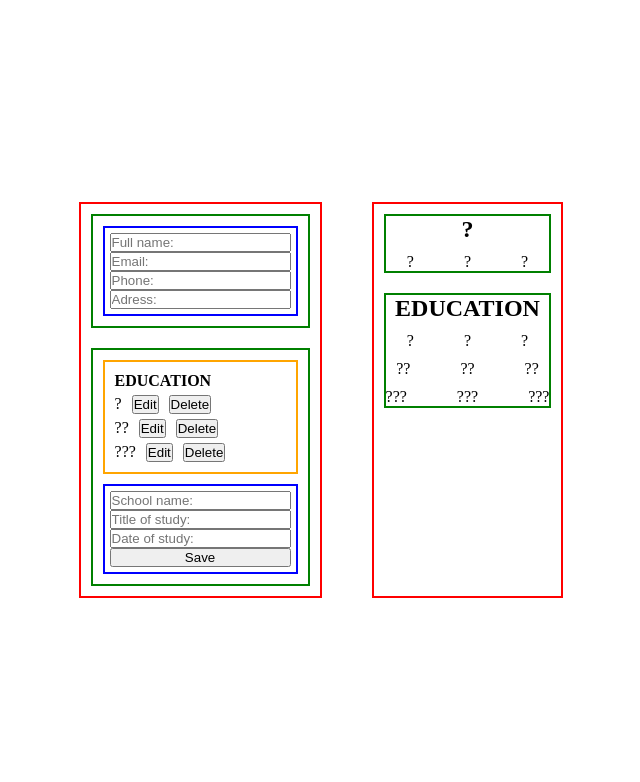
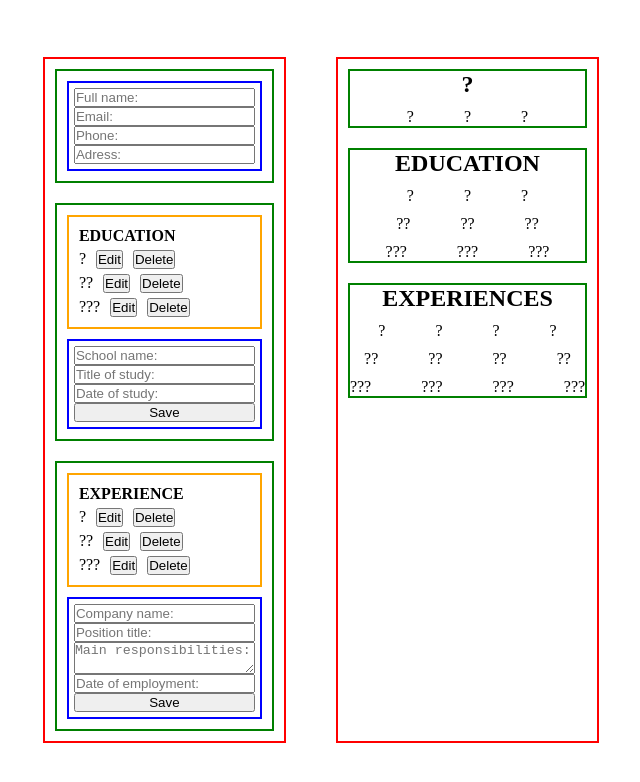
Before and after one commit to martinsmeder/cv_application, a React (Vite) app: page / in a window 1280 px wide. Shown: the top 782 px of the page, without its empty margins (319-959 px from the left). Built offline with nearby package versions, Linux system fonts and the light colour scheme.

Commit message:
Refactored handleChange/Submit into pure functions

```diff
--- a/src/components/App.jsx
+++ b/src/components/App.jsx
@@ -17,6 +17,29 @@ const initialEducations = [
     schoolName: '???',
     studyTitle: '???',
     studyDates: '???',
+  },
+];
+
+const initialExperiences = [
+  {
+    companyName: '?',
+    positionTitle: '?',
+    responsibilities: '?',
+    employmentDates: '?',
+  },
+
+  {
+    companyName: '??',
+    positionTitle: '??',
+    responsibilities: '??',
+    employmentDates: '??',
+  },
+
+  {
+    companyName: '???',
+    positionTitle: '???',
+    responsibilities: '???',
+    employmentDates: '???',
   },
 ];
 
@@ -94,11 +117,58 @@ function EducationForm({
   );
 }
 
-function Cv({ contacts, educations }) {
+function ExperienceForm({
+  companyValue,
+  positionValue,
+  responsibilitiesValue,
+  dateValue,
+  submitCallback,
+  changeCallback,
+}) {
+  return (
+    <form className='form' onSubmit={submitCallback}>
+      <input
+        id='companyName'
+        name='companyName'
+        type='text'
+        placeholder='Company name:'
+        value={companyValue}
+        onChange={changeCallback}
+      />
+      <input
+        id='positionTitle'
+        name='positionTitle'
+        type='text'
+        placeholder='Position title:'
+        value={positionValue}
+        onChange={changeCallback}
+      />
+      <textarea
+        id='responsibilities'
+        name='responsibilities'
+        placeholder='Main responsibilities:'
+        value={responsibilitiesValue}
+        onChange={changeCallback}
+      />
+      <input
+        id='employmentDates'
+        name='employmentDates'
+        type='text'
+        placeholder='Date of employment:'
+        value={dateValue}
+        onChange={changeCallback}
+      />
+      <button type='submit'>Save</button>
+    </form>
+  );
+}
+
+function Cv({ contacts, educations, experiences }) {
   return (
     <div id='cvContainer'>
       <CvContacts contacts={contacts} />
       <CvEducation educations={educations} />
+      <CvExperience experiences={experiences} />
     </div>
   );
 }
@@ -131,20 +201,51 @@ function CvEducation({ educations }) {
   );
 }
 
-// function EducationList({ educations, handleDelete }) {
-//   return (
-//     <ul className='list'>
-//       <h4>EDUCATION</h4>
-//       {educations.map((education) => (
-//         <div key={education.schoolName} className='listItems'>
-//           <p>{education.schoolName}</p>
-//           <button>Edit</button>
-//           <button onClick={handleDelete}>Delete</button>
-//         </div>
-//       ))}
-//     </ul>
-//   );
-// }
+function CvExperience({ experiences }) {
+  return (
+    <section className='cvSection experience'>
+      <h1>EXPERIENCES</h1>
+      {experiences.map((item) => (
+        <div key={item.companyName}>
+          <p>{item.companyName}</p>
+          <p>{item.positionTitle}</p>
+          <p>{item.responsibilities}</p>
+          <p>{item.employmentDates}</p>
+        </div>
+      ))}
+    </section>
+  );
+}
+
+function EducationList({ educations, editCallback, deleteCallback }) {
+  return (
+    <ul className='list'>
+      <h4>EDUCATION</h4>
+      {educations.map((education, index) => (
+        <div key={education.schoolName} className='listItem'>
+          <p>{education.schoolName}</p>
+          <button onClick={() => editCallback(education, index)}>Edit</button>
+          <button onClick={() => deleteCallback(education)}>Delete</button>
+        </div>
+      ))}
+    </ul>
+  );
+}
+
+function ExperienceList({ experiences, editCallback, deleteCallback }) {
+  return (
+    <ul className='list'>
+      <h4>EXPERIENCE</h4>
+      {experiences.map((experience, index) => (
+        <div key={experience.companyName} className='listItem'>
+          <p>{experience.companyName}</p>
+          <button onClick={() => editCallback(experience, index)}>Edit</button>
+          <button onClick={() => deleteCallback(experience)}>Delete</button>
+        </div>
+      ))}
+    </ul>
+  );
+}
 
 export default function App() {
   // ============================= STATE ==============================
@@ -163,6 +264,15 @@ export default function App() {
     studyDates: '',
   });
 
+  const [experiences, setExperiences] = useState(initialExperiences);
+
+  const [experienceFormData, setExperienceFormData] = useState({
+    companyName: '',
+    positionTitle: '',
+    responsibilities: '',
+    employmentDates: '',
+  });
+
   const [isEditing, setIsEditing] = useState(false);
 
   const [currentIndex, setCurrentIndex] = useState(null);
@@ -175,48 +285,70 @@ export default function App() {
     });
   }
 
-  function handleEducationChange(e) {
+  function handleChange(e, setFormData, stateVariable) {
     const { name, value } = e.target; // Get name and value from each input
-    setEducationFormData({
-      ...educationFormData, // Copy initial educationFormData
+    setFormData({
+      ...stateVariable, // Copy initial formData
       [name]: value, // Set a property in the new object with the name (key)
       // provided by 'name' and assign it the 'value' from the input element.
     });
   }
 
-  function handleEducationSubmit(e, isEditing) {
+  function handleSubmit(
+    e,
+    isEditing,
+    formData,
+    setFormData,
+    stateVariable,
+    setStateVariable,
+    currentIndex,
+    resetCallback
+  ) {
+    e.preventDefault();
     if (!isEditing) {
-      e.preventDefault();
-      const newEducation = {
-        // Create a new object with the form data
-        schoolName: educationFormData.schoolName,
-        studyTitle: educationFormData.studyTitle,
-        studyDates: educationFormData.studyDates,
-      };
-      setEducations([...educations, newEducation]); // Add to educations array
-      setEducationFormData({
-        // Clear input fields
-        schoolName: '',
-        studyTitle: '',
-        studyDates: '',
-      });
+      const newItem = { ...formData }; // Create a new object with form data
+      setStateVariable([...stateVariable, newItem]); // Add to array
+      setFormData(resetCallback); // Reset form
     } else {
-      e.preventDefault();
-      // Create copy from original array
-      const newEducationsArray = [...educations];
-      // Replace old item with new item at old item index
-      newEducationsArray[currentIndex] = educationFormData;
-      // Update educations state
-      setEducations(newEducationsArray);
-      setEducationFormData({
-        // Clear input fields
-        schoolName: '',
-        studyTitle: '',
-        studyDates: '',
-      });
-      // Reset isEditing state
-      setIsEditing(false);
+      const newStateArray = [...stateVariable]; // Copy original array
+      newStateArray[currentIndex] = formData; // Replace at old item index
+      setStateVariable(newStateArray); // Update state with edited object
+      setFormData(resetCallback); // Reset form
+      setIsEditing(false); // Reset isEditing flag
     }
+  }
+
+  function handleEducationEditClick(education, index) {
+    setEducationFormData({
+      schoolName: education.schoolName,
+      studyTitle: education.studyTitle,
+      studyDates: education.studyDates,
+    });
+    setIsEditing(true);
+    setCurrentIndex(index);
+  }
+
+  function handleExperienceEditClick(experience, index) {
+    setExperienceFormData({
+      companyName: experience.companyName,
+      positionTitle: experience.positionTitle,
+      responsibilities: experience.responsibilities,
+      employmentDates: experience.employmentDates,
+    });
+    setIsEditing(true);
+    setCurrentIndex(index);
+  }
+
+  function handleEducationDeleteClick(education) {
+    setEducations(
+      educations.filter((item) => item.schoolName !== education.schoolName)
+    );
+  }
+
+  function handleExperienceDeleteClick(experience) {
+    setExperiences(
+      experiences.filter((item) => item.companyName !== experience.companyName)
+    );
   }
 
   return (
@@ -230,52 +362,81 @@ export default function App() {
             addressChange={(e) => handleContactChange(e, 'address')}
           />
         </section>
+
         <section className='formSection education'>
-          <ul className='list'>
-            <h4>EDUCATION</h4>
-            {educations.map((education, index) => (
-              <div key={education.schoolName} className='listItem'>
-                <p>{education.schoolName}</p>
-                <button
-                  onClick={() => {
-                    setEducationFormData({
-                      schoolName: education.schoolName,
-                      studyTitle: education.studyTitle,
-                      studyDates: education.studyDates,
-                    });
-                    setIsEditing(true);
-                    setCurrentIndex(index);
-                  }}
-                >
-                  Edit
-                </button>
-                <button
-                  onClick={() => {
-                    setEducations(
-                      educations.filter(
-                        // Filter out (remove) selected item
-                        (item) => item.schoolName !== education.schoolName
-                      )
-                    );
-                  }}
-                >
-                  Delete
-                </button>
-              </div>
-            ))}
-          </ul>
+          <EducationList
+            educations={educations}
+            editCallback={handleEducationEditClick}
+            deleteCallback={handleEducationDeleteClick}
+          />
 
           <EducationForm
             schoolValue={educationFormData.schoolName}
             titleValue={educationFormData.studyTitle}
             dateValue={educationFormData.studyDates}
-            submitCallback={(e) => handleEducationSubmit(e, isEditing)}
-            changeCallback={handleEducationChange}
+            submitCallback={(e) =>
+              handleSubmit(
+                e,
+                isEditing,
+                educationFormData,
+                setEducationFormData,
+                educations,
+                setEducations,
+                currentIndex,
+                {
+                  schoolName: '',
+                  studyTitle: '',
+                  studyDates: '',
+                }
+              )
+            }
+            changeCallback={(e) =>
+              handleChange(e, setEducationFormData, educationFormData)
+            }
+          />
+        </section>
+
+        <section className='formSection experience'>
+          <ExperienceList
+            experiences={experiences}
+            editCallback={handleExperienceEditClick}
+            deleteCallback={handleExperienceDeleteClick}
+          />
+
+          <ExperienceForm
+            companyValue={experienceFormData.companyName}
+            positionValue={experienceFormData.positionTitle}
+            responsibilitiesValue={experienceFormData.responsibilities}
+            dateValue={experienceFormData.employmentDates}
+            submitCallback={(e) =>
+              handleSubmit(
+                e,
+                isEditing,
+                experienceFormData,
+                setExperienceFormData,
+                experiences,
+                setExperiences,
+                currentIndex,
+                {
+                  companyName: '',
+                  positionTitle: '',
+                  responsibilities: '',
+                  employmentDates: '',
+                }
+              )
+            }
+            changeCallback={(e) =>
+              handleChange(e, setExperienceFormData, experienceFormData)
+            }
           />
         </section>
       </div>
 
-      <Cv contacts={contactDetails} educations={educations} />
+      <Cv
+        contacts={contactDetails}
+        educations={educations}
+        experiences={experiences}
+      />
     </main>
   );
 }
```
Also changed, not shown: todo.txt.
